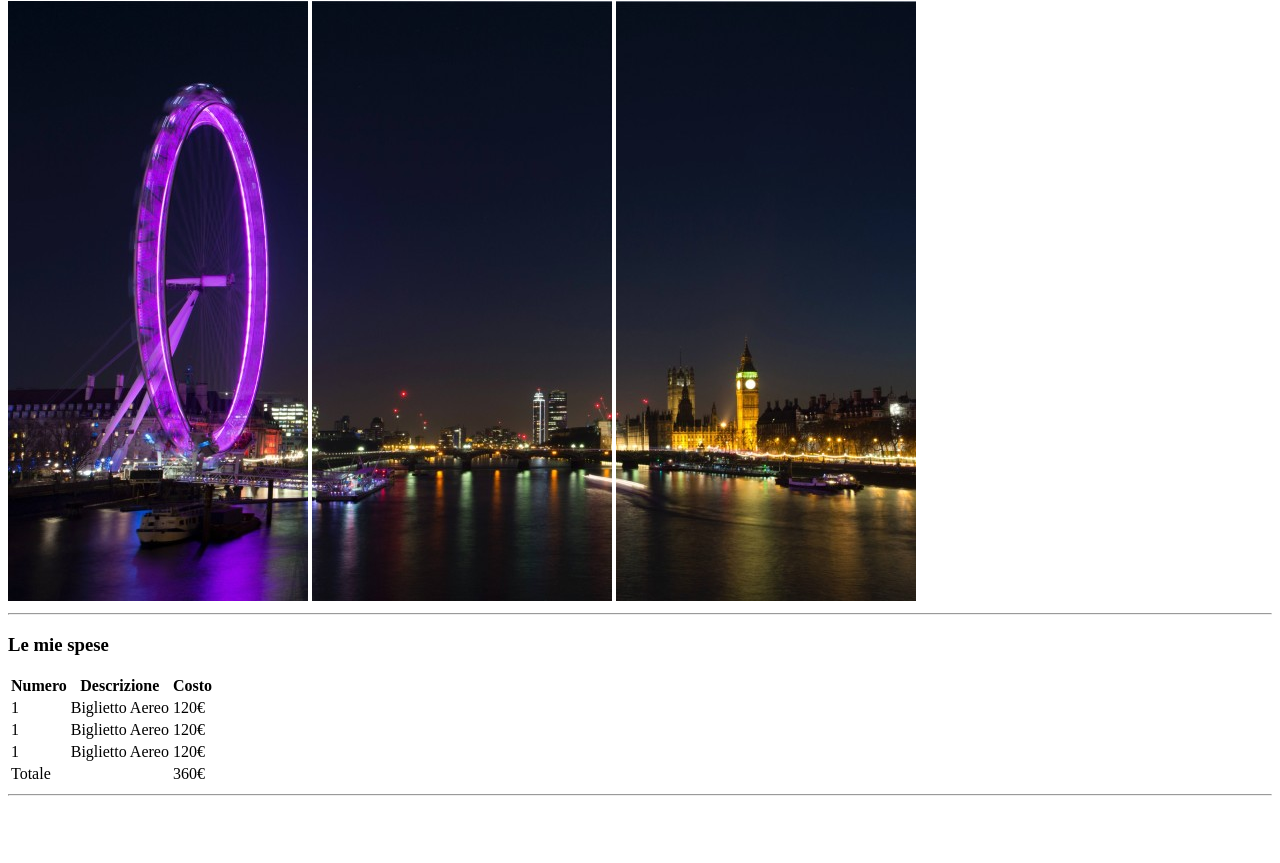
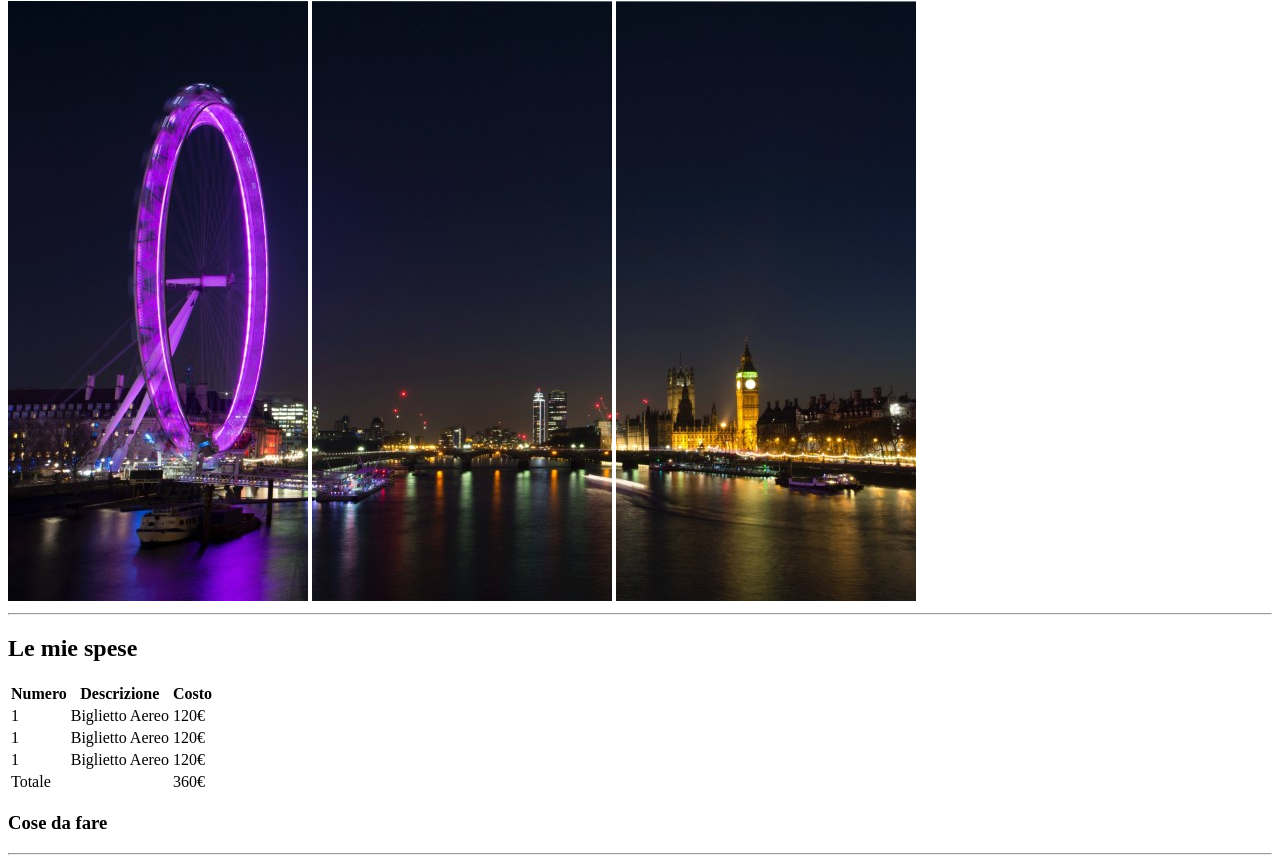
Before and after one commit to AngelaFerraro18/html-london-trip, a plain HTML site: page index.html in a window 1280 px wide. Shown: the part 79-942 px from the top of the page. Before the commit the page ends 883 px from the top, so only its background shows below. Drawn offline with Linux system fonts and the light colour scheme.

Commit message:
feat: Correzione grandezza del titolo "Le mie spese"

```diff
--- a/index.html
+++ b/index.html
@@ -20,7 +20,7 @@
     <!-- Corpo della pagina -->
     <main>
         <div>
-            <h3>Le mie spese</h3>
+            <h2>Le mie spese</h2>
             <table>
             <!-- Intestazione tabella -->
             <thead></thead>
@@ -57,6 +57,8 @@
             <!-- /Corpo della tabella -->
             </table>
         </div>
+
+        <h3>Cose da fare</h3>
     </main>
     <!-- /Corpo della pagina     -->
 
```
